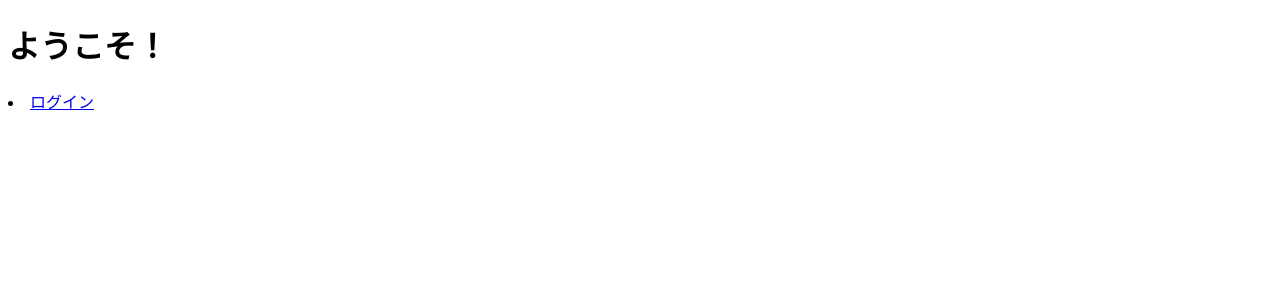
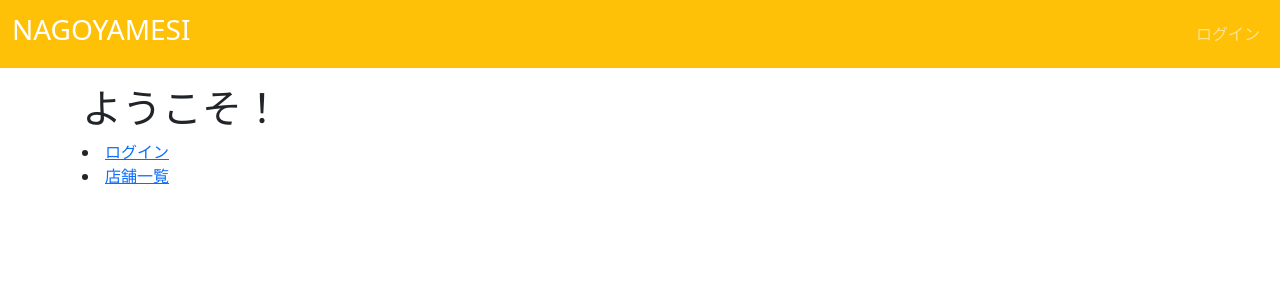
Before and after one commit to shimane5050/NAGOYAMESI, a Django app: template ngyproject/crud/templates/top.html in a window 1280 px wide. Shown: the top 300 px of the page. Run offline with Django 5.2, Linux system fonts and the light colour scheme; the template is opened without the code that fills it, so the values that code supplies are empty; parts of the project's set-up code (start-up, migrations or seed data) failed here and were passed over.

Commit message:
店舗一覧

```diff
--- a/ngyproject/crud/templates/base.html
+++ b/ngyproject/crud/templates/base.html
@@ -4,9 +4,38 @@
     <meta charset="UTF-8">
     <meta http-equiv="X-UA-Compatible" content="IE=edge">
     <meta name="viewport" content="width=device-width, initial-scale=1.0">
-    <title>{% block title %}{% endblock %}</title>
+    <title>{% block title %}タイトル{% endblock %}</title>
+    <link href="https://cdn.jsdelivr.net/npm/bootstrap@5.3.0/dist/css/bootstrap.min.css" rel="stylesheet" integrity="sha384-9ndCyUaIbzAi2FUVXJi0CjmCapSmO7SnpJef0486qhLnuZ2cdeRhO02iuK6FUUVM" crossorigin="anonymous">
+  </head>
+  <script src="https://cdn.jsdelivr.net/npm/bootstrap@5.3.0/dist/js/bootstrap.bundle.min.js" integrity="sha384-geWF76RCwLtnZ8qwWowPQNguL3RmwHVBC9FhGdlKrxdiJJigb/j/68SIy3Te4Bkz" crossorigin="anonymous"></script>
 </head>
 <body>
+    <header>
+        <nav class="navbar navbar-expand-lg navbar-dark bg-warning" style="margin-bottom: 1rem;">
+            <div class="container-fluid">
+                <h1 class="navbar-brand fs-3">NAGOYAMESI</h1>
+                <div class="collapse navbar-collapse" id="navbarNav">
+                    <ul class="navbar-nav ms-auto">
+                        {% if request.user.is_authenticated %}
+                        <span class="navbar-text">
+                            ようこそ {{ user.get_username }} さん
+                        </span>
+                        <li class="nav-item">
+                            <form action="{% url 'logout' %}" method="post">
+                                {% csrf_token %}
+                                <input class="nav-link" type="submit" value="ログアウト">
+                            </form>
+                        </li>
+                        {% else %}
+                        <li class="nav-item">
+                            <a class="nav-link" href="{% url 'login' %}">ログイン</a>
+                        </li>
+                        {% endif %}
+                    </ul>
+                </div>
+            </div>
+        </nav>
+    </header>
     <div class="container">
         {% block content %}{% endblock %}
     </div>
--- a/ngyproject/crud/templates/top.html
+++ b/ngyproject/crud/templates/top.html
@@ -6,4 +6,7 @@
 <li>
   <a href="{% url 'login' %}">ログイン</a>
 </li>
+<li>
+  <a href="{% url 'list' %}">店舗一覧</a>
+</li>
 {% endblock %}
```
Also changed, not shown: ngyproject/crud/templates/crud/shop_list.html (added, +32 -0 lines), ngyproject/crud/views.py (+30 -1 lines), ngyproject/crud/migrations/0004_alter_review_shop.py (added), ngyproject/crud/migrations/0005_alter_review_shop.py (added), ngyproject/crud/templates/images/button_close.png (added), ngyproject/crud/templates/images/button_open.png (added), ngyproject/db.sqlite3.
